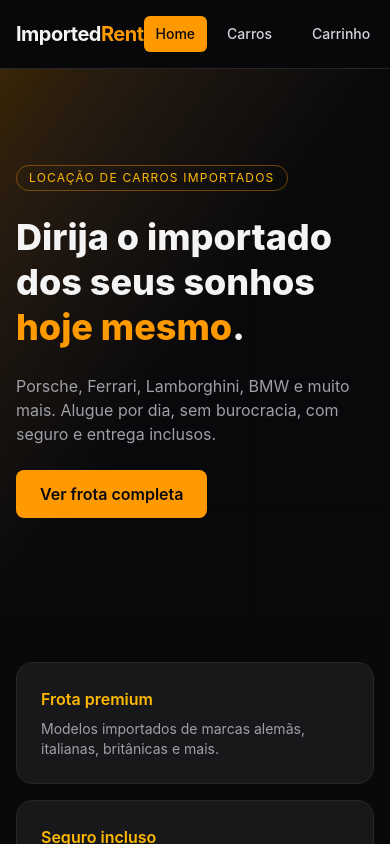
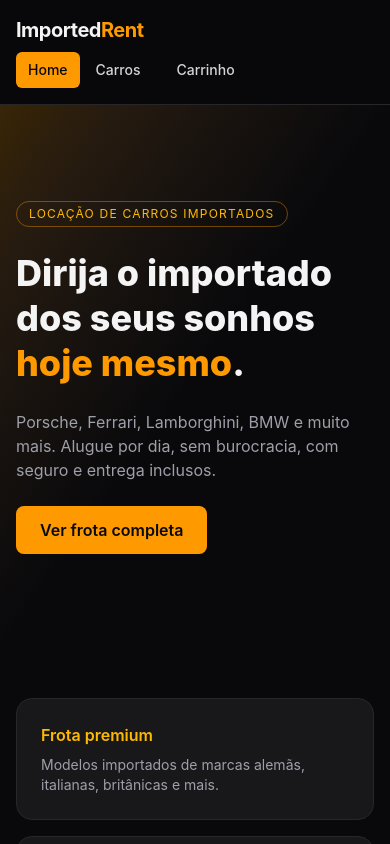
Before and after one commit to cp6-web-locacao-carros-importados/locacao-carros-importados, a React (Vite) app: page / in a window 390 px wide. Shown: the top 844 px of the page. Built offline with nearby package versions, Linux system fonts and the light colour scheme.

Commit message:
style: ajusta responsividade da gaveta do carrinho

```diff
--- a/src/components/Navbar.jsx
+++ b/src/components/Navbar.jsx
@@ -41,11 +41,11 @@ function Navbar({
   return (
     <>
       <header className="sticky top-0 z-10 border-b border-zinc-800 bg-zinc-950/90 backdrop-blur">
-        <nav className="mx-auto flex max-w-6xl items-center justify-between px-4 py-4">
+        <nav className="mx-auto flex max-w-6xl flex-wrap items-center justify-between gap-y-2 px-4 py-4">
           <NavLink to="/" className="text-xl font-bold tracking-tight">
             Imported<span className="text-amber-500">Rent</span>
           </NavLink>
-          <div className="flex items-center gap-2">
+          <div className="flex items-center gap-1 sm:gap-2">
             <NavLink to="/" end className={linkClass}>
               Home
             </NavLink>
@@ -77,7 +77,7 @@ function Navbar({
             className="absolute inset-0 bg-zinc-950/70"
           />
 
-          <aside className="relative flex h-full w-96 flex-col bg-zinc-900">
+          <aside className="relative flex h-full w-full flex-col bg-zinc-900 sm:w-96">
             <div className="flex items-center justify-between border-b border-zinc-800 px-5 py-4">
               <h2 className="text-lg font-semibold">Seu carrinho</h2>
               <button
@@ -124,7 +124,7 @@ function Navbar({
                         </button>
                       </div>
 
-                      <div className="mt-3 flex items-center justify-between">
+                      <div className="mt-3 flex flex-wrap items-center justify-between gap-2">
                         <div className="flex items-center gap-2">
                           <button
                             type="button"
@@ -164,7 +164,7 @@ function Navbar({
                     {total.toLocaleString('pt-BR', { style: 'currency', currency: 'BRL' })}
                   </span>
                 </div>
-                <div className="flex gap-2">
+                <div className="flex flex-col gap-2 sm:flex-row">
                   <button
                     type="button"
                     onClick={onLimparCarrinho}
```
